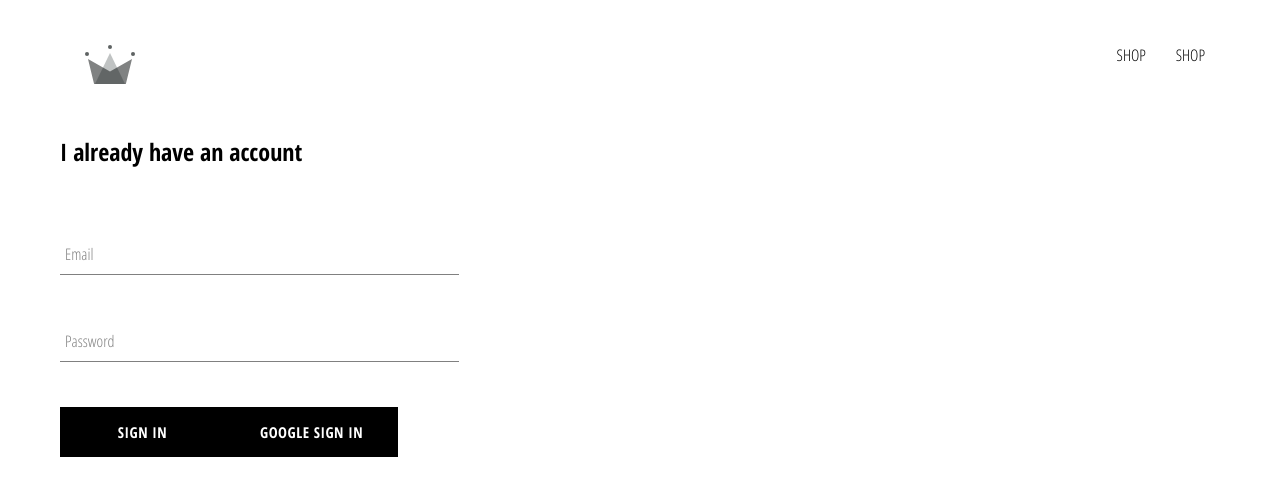
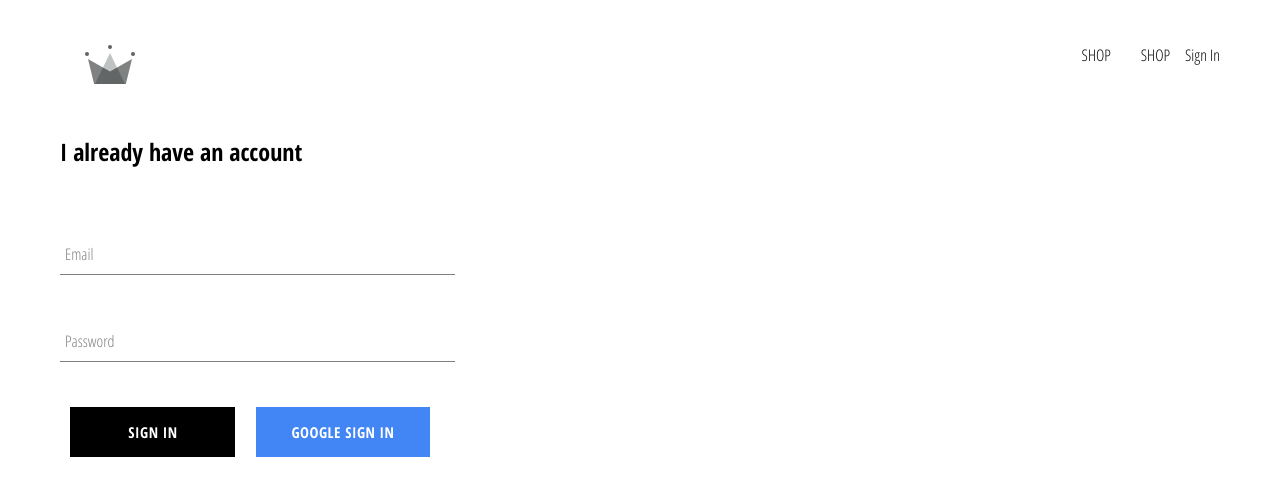
Before and after one commit to Rubencalzacorta/fashionfirst, a React (Create React App) app in the folder crown-clothing/: page /signin in a window 1280 px wide. Shown: the top 496 px of the page. Built offline with nearby package versions, Linux system fonts and the light colour scheme; no server answers.

Commit message:
added sign in with google persistent session

```diff
--- a/crown-clothing/src/App.js
+++ b/crown-clothing/src/App.js
@@ -1,4 +1,4 @@
-import React from 'react';
+import React, { Component } from 'react';
 import { Switch, Route } from "react-router-dom"
 
 import './App.css';
@@ -8,18 +8,40 @@
 import ShopPage from "./pages/shopPage/ShopPage.component"
 import Header from "./components/header/Header.component"
 import SignInSignUp from "./pages/Auth/Sign-in-sign-up.component"
+import { auth } from "./firebase/firebase.utils"
 
-function App() {
+class App extends Component {
+  constructor() {
+    super()
+    this.state = {
+      currentUser: null
+    }
+  }
+
+  componentDidMount() {
+    //this is a method from the firebase library that everytime the user changes in the database we will receive a new user.
+    auth.onAuthStateChanged(user => {
+      this.setState({ currentUser: user })
+    })
+  }
+
+  componentWillUnmount() {
+    //unsubscribe means that it will stop listening. not that it will logout
+    this.unsubscribeFromAuth()
+  }
+
+  render() {
     return (
       <div>
-      <Header />
+        <Header currentUser={this.state.currentUser} />
         <Switch>
           <Route exact path="/" component={Homepage} />
           <Route exact path="/shop" component={ShopPage} />
           <Route exact path="/signin" component={SignInSignUp} />
         </Switch>
       </div>
-  );
+    )
+  }
 }
 
 export default App;
--- a/crown-clothing/src/components/custom-button/CustomButton.component.js
+++ b/crown-clothing/src/components/custom-button/CustomButton.component.js
@@ -2,9 +2,9 @@
 
 import "./CustomButton.style.scss"
 
-const CustomButton = ({ children, ...otherProps }) => (
+const CustomButton = ({ children, isGoogleSignIn, ...otherProps }) => (
 
-    <button className="custom-button" {...otherProps}>
+    <button className={`${isGoogleSignIn && "google-sign-in"} custom-button`} {...otherProps}>
         {children}
 
     </button>
--- a/crown-clothing/src/components/custom-button/CustomButton.style.scss
+++ b/crown-clothing/src/components/custom-button/CustomButton.style.scss
@@ -19,4 +19,14 @@
     color: black;
     border: 1px solid black;
   }
+
+  &.google-sign-in{
+    background-color: #4285f4;
+    color: white;
+
+    &:hover{
+      background-color: #357ae8;
+      border: none
+    }
+  }
 }
--- a/crown-clothing/src/components/header/Header.component.js
+++ b/crown-clothing/src/components/header/Header.component.js
@@ -1,11 +1,14 @@
 import React from "react"
 import { Link } from "react-router-dom"
 
+import { auth } from "../../firebase/firebase.utils"
+
 import { ReactComponent as Logo } from "../../assets/Logo.svg"
+
 
 import "./header.style.scss"
 
-const Header = () => {
+const Header = ({ currentUser }) => {
     return (
 
         <div className="header">
@@ -20,6 +23,22 @@
                 <Link className="option" to="/shop">
                     SHOP
                 </Link>
+
+                {currentUser ?
+
+                    <div className="option" onClick={() => auth.signOut()}>
+                        Sign Out
+                        </div>
+                    :
+                    <Link classNane="option" to="/signin">
+                        Sign In
+                    </Link>
+
+
+                }
+
+
+
             </div>
 
         </div>
--- a/crown-clothing/src/components/header/header.style.scss
+++ b/crown-clothing/src/components/header/header.style.scss
@@ -20,6 +20,7 @@
 
     .option {
       padding: 10px 15px;
+      cursor: pointer;
     }
   }
 }
--- a/crown-clothing/src/components/sign-in/SignIn.component.js
+++ b/crown-clothing/src/components/sign-in/SignIn.component.js
@@ -56,10 +56,10 @@
                         handleChange={this.handleChange}
                         label="Password"
                         required />
-
-                    <CustomButton type="submit">Sign In</CustomButton>
-                    <CustomButton onClick={signInWithGoogle} >Google Sign In</CustomButton>
-
+                    <div className="buttons">
+                        <CustomButton type="submit">Sign In</CustomButton>
+                        <CustomButton onClick={signInWithGoogle} isGoogleSignIn={true}>Google Sign In</CustomButton>
+                    </div>
 
                 </form>
             </div>
--- a/crown-clothing/src/components/sign-in/SignIn.styles.scss
+++ b/crown-clothing/src/components/sign-in/SignIn.styles.scss
@@ -1,6 +1,6 @@
 
 .sign-in{
-    width: 30vw;
+    width: 380px;
     display: flex;
     flex-direction: column;
 
@@ -8,3 +8,8 @@
         margin: 10px 0;
     }
 }
+
+.buttons{
+    display: flex;
+    justify-content: space-around;
+}
```
Lines whose indentation alone changed are shown as unchanged.
